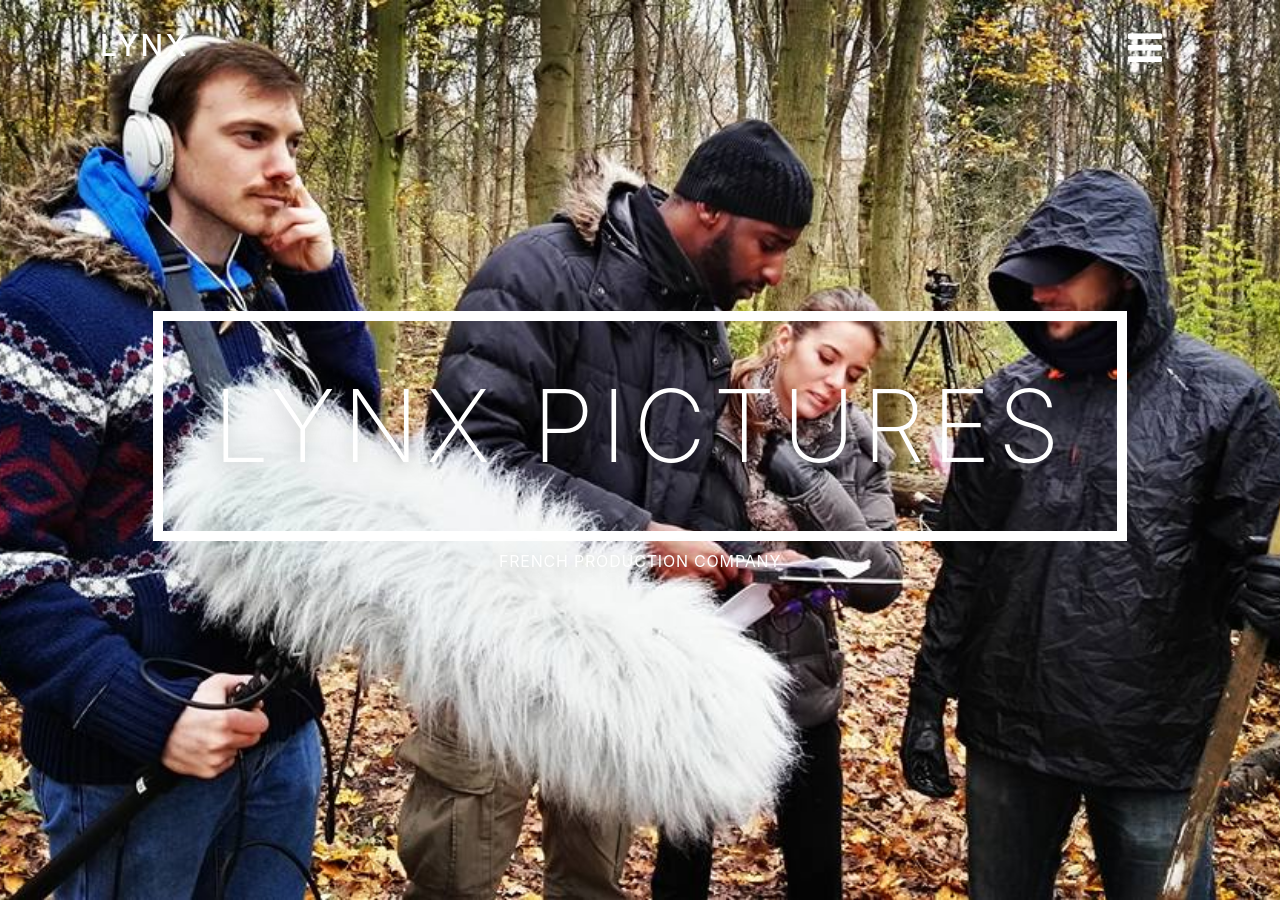
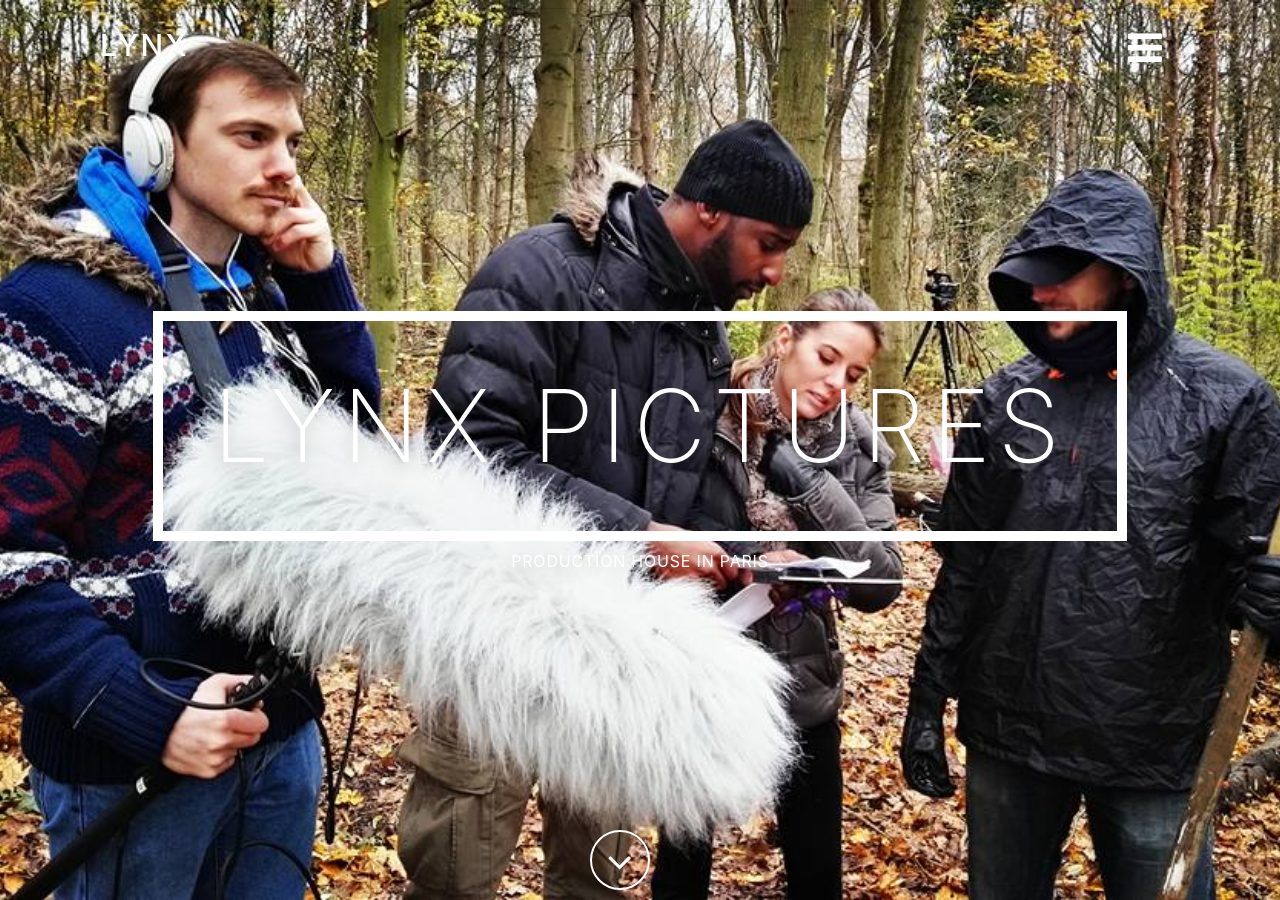
Before and after one commit to gpanos/lynx-site, a Jekyll site: the page built from index.html, in a window 1280 px wide and 900 px high. Built offline with Jekyll 4.4.1, drawn with Linux system fonts in a browser that asks for light colours; some of the changed text lies outside the part shown.

Commit message:
About and Work progress and navbar animation

```diff
--- a/_includes/about.html
+++ b/_includes/about.html
@@ -1 +1,39 @@
-<h1>About section</h1>
+<section class="about-us">
+
+    <div class="row">
+        <div class="container text-container">
+            <h1 class="display-4">About us</h1>
+            <p class="lead">
+                Lorem ipsum dolor sit amet, consectetuer adipiscing elit.
+                Aenean commodo ligula eget dolor. Aenean massa.
+                Cum sociis natoque penatibus et magnis dis parturient montes, nascetur ridiculus mus.
+                Lorem ipsum dolor sit amet, consectetuer adipiscing elit.
+                Aenean commodo ligula eget dolor. Aenean massa.
+                Cum sociis natoque penatibus et magnis dis parturient montes, nascetur ridiculus mus.
+            </p>
+        </div>
+    </div>
+    <div class="row">
+        <div class="images-container">
+            <div class="col-md-12">
+                <div class="col-md-4">
+                    <div class="card add-animation">
+                        <img src="/assets/img/group1.jpg" alt="Card Image">
+                    </div>
+                </div>
+                <div class="col-md-4">
+                    <div class="card add-animation">
+                        <img src="/assets/img/group2.jpg" alt="Card Image">
+                    </div>
+                </div>
+                <div class="col-md-4">
+                    <div class="card add-animation">
+                        <img src="/assets/img/group3.jpg" alt="Card Image">
+                    </div>
+                </div>
+            </div>
+        </div>
+    </div>
+
+
+</section>
--- a/_includes/header.html
+++ b/_includes/header.html
@@ -5,7 +5,7 @@
             <button class="navbar-toggler float-xs-right" id="navbarSideButton" type="button">
                 <i class="fa fa-bars" aria-hidden="true"></i>
             </button>
-            <a target="_blank" href="#" class="navbar-brand">
+            <a href="#" class="navbar-brand">
                 Lynx
             </a>
         </div>
@@ -53,6 +53,9 @@
 <div class="jumbotron jumbotron-fluid image-container vertical-center" >
     <div class="container header-text">
         <h1 id="siteName"><span>Lynx Pictures</span></h1>
-        <p>French Production Company</p>
+        <p>Production House In Paris</p>
+        <div class="arrow-container">
+            <i class=" fa fa-angle-down"></i>
+        </div>
     </div>
 </div>
--- a/_includes/work.html
+++ b/_includes/work.html
@@ -1 +1,46 @@
-<h1>Work section</h1>
+<section class="work">
+
+    <div class="row">
+        <div class="container text-container">
+            <h1 class="display-4">Projects</h1>
+        </div>
+    </div>
+    <div class="row">
+        <div class="cards-container">
+            <div class="col-md-12">
+                <div class="col-md-4">
+                    <div class="card card-block text-xs-center">
+                        <h4 class="card-title">Corporate</h4>
+                        <p class="card-text">
+                            Lorem ipsum dolor sit amet, consectetuer adipiscing elit.
+                            Aenean commodo ligula eget dolor. Aenean massa.
+                            Cum sociis natoque penatibus et magnis dis parturient montes, nascetur ridiculus mus.
+                        </p>
+                    </div>
+                </div>
+                <div class="col-md-4">
+                    <div class="card card-block text-xs-center">
+                        <h4 class="card-title">Fictions</h4>
+                        <p class="card-text">
+                            Lorem ipsum dolor sit amet, consectetuer adipiscing elit.
+                            Aenean commodo ligula eget dolor. Aenean massa.
+                            Cum sociis natoque penatibus et magnis dis parturient montes, nascetur ridiculus mus.
+                        </p>
+                    </div>
+                </div>
+                <div class="col-md-4">
+                    <div class="card card-block text-xs-center">
+                        <h4 class="card-title">Documentaries</h4>
+                        <p class="card-text">
+                            Lorem ipsum dolor sit amet, consectetuer adipiscing elit.
+                            Aenean commodo ligula eget dolor. Aenean massa.
+                            Cum sociis natoque penatibus et magnis dis parturient montes, nascetur ridiculus mus.
+                        </p>
+                    </div>
+                </div>
+            </div>
+        </div>
+    </div>
+
+
+</section>
--- a/_layouts/default.html
+++ b/_layouts/default.html
@@ -15,6 +15,8 @@
         <script src="/assets/jquery-3.1.1.min.js"></script>
         <script src="/assets/tether.min.js"></script>
         <script src="/assets/bootstrap.js"></script>
+        <script src="/assets/jquery.waypoints.min.js"></script>
+
         <script src="/js/functions.js"></script>
 
     </body>
--- /dev/null
+++ b/_sass/about.scss
@@ -0,0 +1,18 @@
+.about-us {
+
+    h1 {
+        margin: 100px 0 40px 0;
+        text-transform: uppercase;
+    }
+    .card img {
+        max-width: 100%;
+    }
+
+    .text-container {
+        text-align: center;
+    }
+
+    .images-container {
+        margin: 100px 0 40px 0;
+    }
+}
--- a/_sass/header.scss
+++ b/_sass/header.scss
@@ -1,9 +1,38 @@
 .navbar-transparent {
+    background-color: transparent !important;
+    .navbar-header {
+        a {
+            color: white !important;
+        }
+
+        button {
+            color: white !important;
+        }
+    }
+
+
+    transition: all 0.8s ease;
 }
+
+.navbar-default {
+    background-color: white;
+    .navbar-header {
+        border-bottom: 1px solid rgba(0, 0, 0, 0.1);
+        a {
+            color: #343434;
+        }
+
+        button {
+            color: #343434;
+        }
+    }
+
+    transition: all 0.8s ease;
+}
+
 
 .navbar-header {
     a {
-        color: white;
         opacity: 1;
         font-weight: 500;
         margin: 5px 0px;
@@ -14,7 +43,6 @@
     }
     button {
         font-size: 40px;
-        color: white;
     }
     button :hover {
         cursor: pointer;
@@ -46,6 +74,7 @@
 
 .navbar-side-item > a {
     text-transform: uppercase;
+    color: #444444;
     font-size: 13px;
     letter-spacing: 1px;
     font-weight: 600;
@@ -61,6 +90,8 @@
 .social-links > a {
     display: inline-block;
     width: 40px;
+    color: #444444;
+
 }
 
 .header-text {
@@ -77,7 +108,6 @@
         color: white;
         text-transform: uppercase;
         clear:both;
-
     }
 
     span {
@@ -87,11 +117,38 @@
     }
 }
 
+.arrow-container {
+    height: 60px;
+    width: 60px;
+    border-radius: 50px;
+    border: 2px solid #fff;
+    background-color: transparent;
+    position: absolute;
+    bottom: 10px;
+    left: 50%;
+    margin-left: -50px;
+
+    i {
+        width: 100%;
+        font-size: 40px;
+        text-align: center;
+        padding-top: 10px;
+    }
+
+    @include media-breakpoint-up(xs) { visibility: hidden } // Small
+    @include media-breakpoint-up(sm) { visibility: visible } // Medium
+    @include media-breakpoint-up(md) { visibility: visible } // Large
+}
+
 .jumbotron{
     margin-bottom: 0px;
     height: 100vh;
     color: white;
     background:transparent;
+
+    @include media-breakpoint-up(xs) { height: 80vh } // Small
+    @include media-breakpoint-up(sm) { height: 100vh } // Medium
+    @include media-breakpoint-up(md) { height: 100vh } // Large
 }
 
 .vertical-center {
--- /dev/null
+++ b/_sass/work.scss
@@ -0,0 +1,11 @@
+.work {
+
+    h1 {
+        margin: 100px 0 40px 0;
+        text-transform: uppercase;
+    }
+
+    .text-container {
+        text-align: center;
+    }
+}
--- a/css/main.scss
+++ b/css/main.scss
@@ -3,3 +3,5 @@
 @import "variables";
 @import "bootstrap/bootstrap";
 @import "header";
+@import "about";
+@import "work";
--- a/js/functions.js
+++ b/js/functions.js
@@ -1,6 +1,24 @@
+
+var transparent = true;
+var window_height = $(window).height();
+
 $( document ).ready(function() {
 
-    $("#siteName").fitText(1, { minFontSize: '20px', maxFontSize: '100px' });
+    $(window).scroll(function(){
+        if ( $(window).scrollTop() > window_height - 200 ) {
+            if (transparent) {
+                transparent = false;
+                $('nav[role="navigation"]').removeClass('navbar-transparent');
+            }
+        } else {
+            if( !transparent ) {
+                transparent = true;
+                $('nav[role="navigation"]').addClass('navbar-transparent');
+            }
+        }
+    });
+
+    $("#siteName").fitText(1, { minFontSize: '35px', maxFontSize: '100px' });
 
     $('#navbarSideButton').on('click', function() {
         $('#navbarSide').addClass('reveal');
@@ -52,6 +70,29 @@
         speed :	0.25
     });
 
+
+    $('[class*="add-animation"]').each(function(){
+
+         offset_diff = 30;
+
+        if ($(this).hasClass('title')){
+            offset_diff = 110;
+        }
+
+        var waypoints = $(this).waypoint(function(direction) {
+            if(direction == 'down'){
+                $(this.element).addClass('animate');
+            } else {
+                $(this.element).removeClass('animate');
+            }
+         }, {
+           offset: window_height - offset_diff
+    });
+ });
+
+
+
+
 });
 
 (function( $ ){
```
Also changed, not shown: assets/img/avatar1.jpg (added), assets/img/group1.jpg (added), assets/img/group2.jpg (added), assets/img/group3.jpg (added), assets/img/group4.jpg (added), assets/jquery.waypoints.min.js (added).
